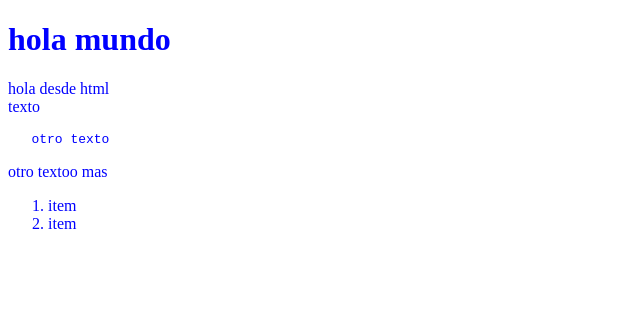
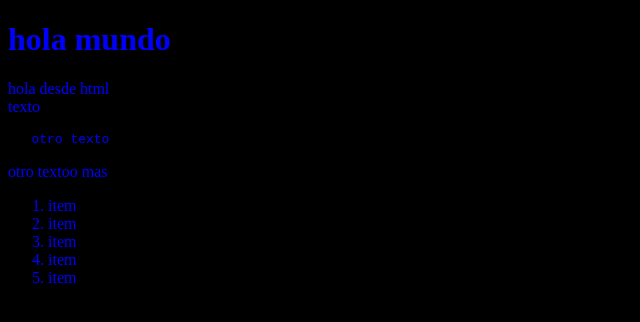
Before and after one commit to Codester6000/primera_pagina, a plain HTML site: page html clase 1/index.html in a window 1280 px wide. Shown: the whole page, without its empty margins (0-640 px from the left). Drawn offline with Linux system fonts and the light colour scheme.

Commit message:
primer_pagina

```diff
--- a/index.html
+++ b/html clase 1/index.html
@@ -18,6 +18,9 @@
         <ol>
             <li>item</li>
             <li>item</li>
+            <li>item</li>
+            <li>item</li>
+            <li>item</li>
 
         </ol>
      </body>
--- /dev/null
+++ b/html clase 1/styles.css
@@ -0,0 +1,4 @@
+* {
+    background-color: black;
+    color: blue;
+}
--- a/styles.css
+++ /dev/null
@@ -1,4 +0,0 @@
-* {
-    color:blue
-
-}
```
